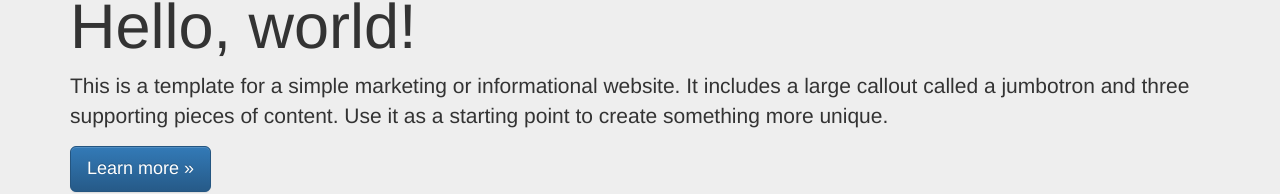
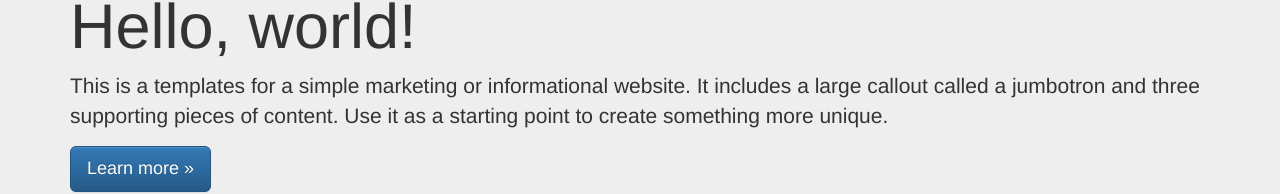
Before and after one commit to tbYuvaraaj/my-website, a plain HTML site: page index.html in a window 1280 px wide. Shown: the part 126-320 px from the top of the page. Drawn offline with nearby package versions, Linux system fonts and the light colour scheme.

Commit message:
Updated index file

```diff
--- a/index.html
+++ b/index.html
@@ -56,7 +56,7 @@
     <div class="jumbotron">
       <div class="container">
         <h1>Hello, world!</h1>
-        <p>This is a template for a simple marketing or informational website. It includes a large callout called a jumbotron and three supporting pieces of content. Use it as a starting point to create something more unique.</p>
+        <p>This is a templates for a simple marketing or informational website. It includes a large callout called a jumbotron and three supporting pieces of content. Use it as a starting point to create something more unique.</p>
         <p><a class="btn btn-primary btn-lg" href="#" role="button">Learn more &raquo;</a></p>
       </div>
     </div>
```
